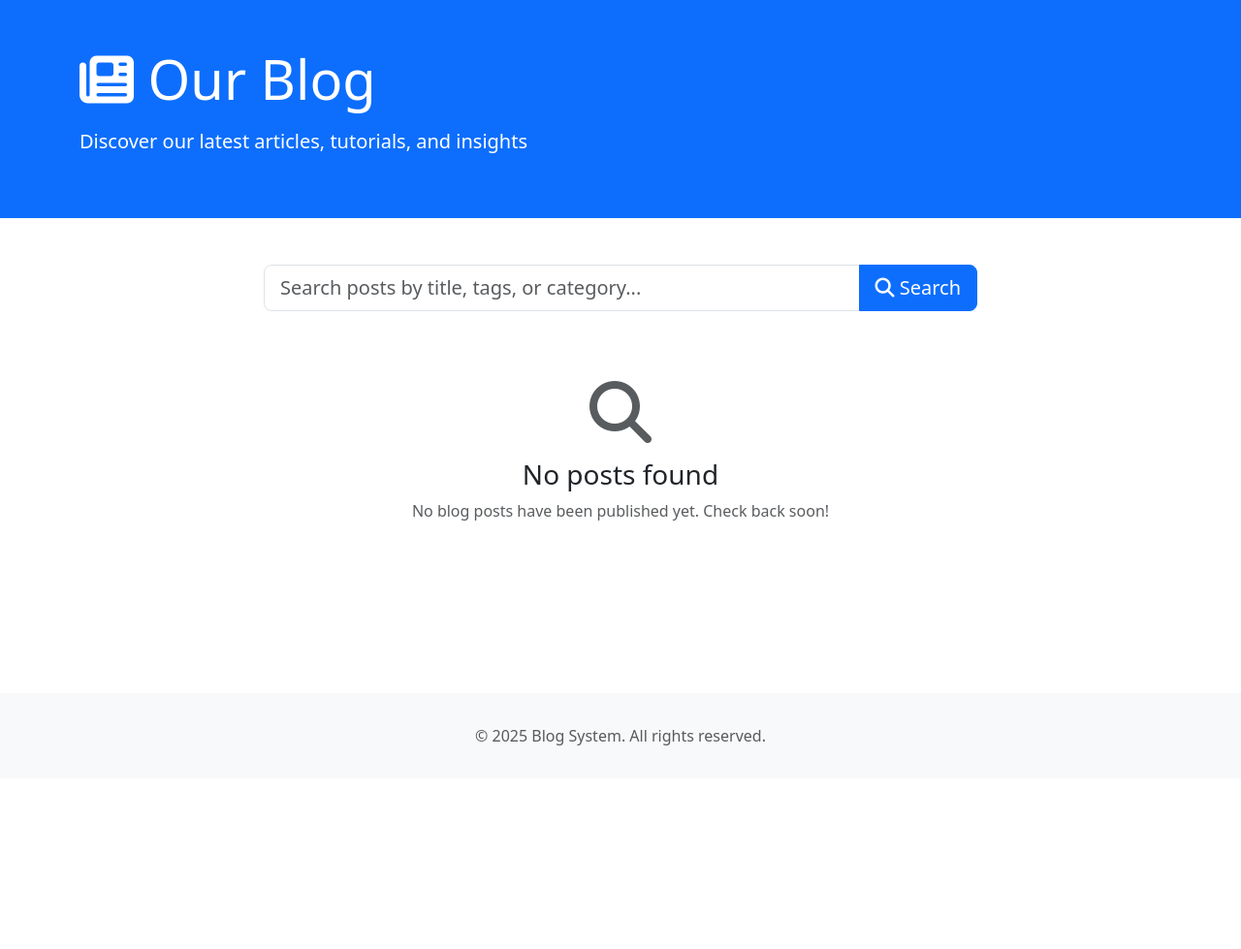
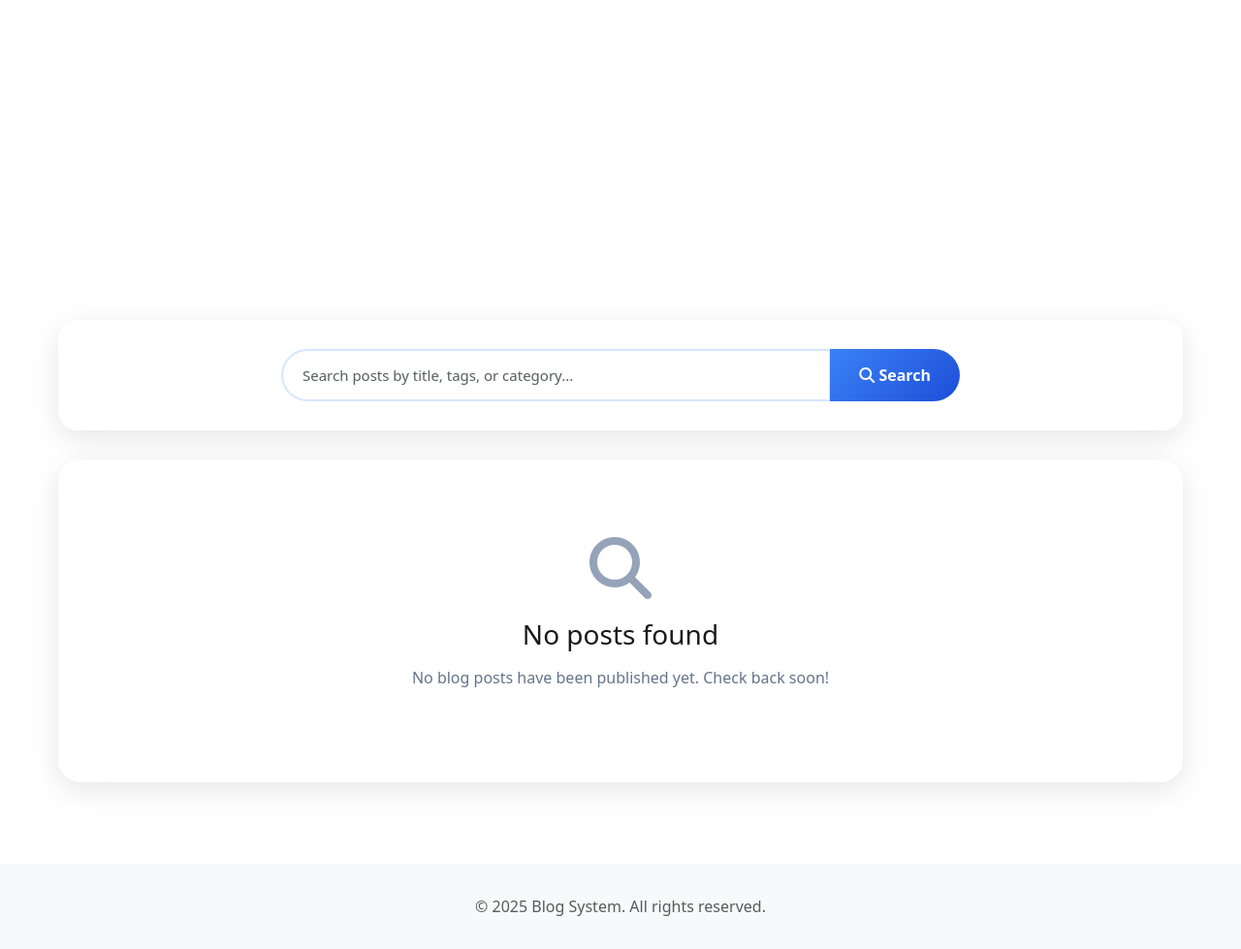
Before and after one commit to alwaysnithish/test, a Django app: page /blog/ in a window 1280 px wide. Shown: the part 56-1035 px from the top of the page at 97% size. Before the commit the page ends 825 px from the top, so only its background shows below. Run offline with Django 4.2, Linux system fonts and the light colour scheme; data that the repository does not hold is empty; some libraries are stand-ins or nearby versions.

Commit message:
Update blog_list.html

```diff
--- a/blog/templates/blog/blog_list.html
+++ b/blog/templates/blog/blog_list.html
@@ -2,26 +2,254 @@
 
 {% block title %}Blog - All Posts{% endblock %}
 
+{% block extra_css %}
+<style>
+    .blog-hero {
+        background: rgba(255, 255, 255, 0.1);
+        border: 1px solid rgba(255, 255, 255, 0.2);
+        padding: 60px 20px;
+        border-radius: 20px;
+        margin: 40px auto;
+        max-width: 1200px;
+        backdrop-filter: blur(10px);
+        text-align: center;
+    }
+
+    .blog-hero h1 {
+        font-size: 2.5rem;
+        color: white;
+        margin-bottom: 15px;
+        font-weight: 700;
+    }
+
+    .blog-hero p {
+        font-size: 1.2rem;
+        color: rgba(255, 255, 255, 0.9);
+    }
+
+    .blog-container {
+        max-width: 1200px;
+        margin: 0 auto;
+        padding: 20px;
+    }
+
+    .search-section {
+        background: rgba(255, 255, 255, 0.95);
+        padding: 30px;
+        border-radius: 20px;
+        margin-bottom: 30px;
+        box-shadow: 0 8px 30px rgba(0, 0, 0, 0.1);
+    }
+
+    .search-form .input-group {
+        max-width: 700px;
+        margin: 0 auto;
+    }
+
+    .search-form input {
+        border: 2px solid rgba(59, 130, 246, 0.2);
+        border-radius: 30px 0 0 30px;
+        padding: 14px 20px;
+        font-size: 15px;
+    }
+
+    .search-form input:focus {
+        outline: none;
+        border-color: #3b82f6;
+        box-shadow: 0 0 0 4px rgba(59, 130, 246, 0.1);
+    }
+
+    .search-form .btn {
+        border-radius: 0 30px 30px 0;
+        background: linear-gradient(135deg, #3b82f6, #1d4ed8);
+        border: none;
+        padding: 14px 30px;
+        font-weight: 600;
+        color: white;
+    }
+
+    .search-form .btn:hover {
+        box-shadow: 0 4px 20px rgba(59, 130, 246, 0.4);
+    }
+
+    .search-form .btn-outline-secondary {
+        border-radius: 30px;
+        margin-left: 10px;
+    }
+
+    .blog-grid {
+        display: grid;
+        grid-template-columns: repeat(auto-fit, minmax(320px, 1fr));
+        gap: 25px;
+        margin-bottom: 40px;
+    }
+
+    .blog-card {
+        background: rgba(255, 255, 255, 0.95);
+        backdrop-filter: blur(20px);
+        border-radius: 24px;
+        overflow: hidden;
+        transition: all 0.4s cubic-bezier(0.4, 0, 0.2, 1);
+        border: 1px solid rgba(255, 255, 255, 0.2);
+        height: 100%;
+        display: flex;
+        flex-direction: column;
+    }
+
+    .blog-card:hover {
+        transform: translateY(-12px) scale(1.02);
+        box-shadow: 0 25px 70px rgba(0, 0, 0, 0.15);
+    }
+
+    .blog-thumbnail {
+        height: 200px;
+        object-fit: cover;
+        width: 100%;
+    }
+
+    .blog-thumbnail.bg-secondary {
+        display: flex;
+        align-items: center;
+        justify-content: center;
+        background: linear-gradient(135deg, #3b82f6, #8b5cf6);
+    }
+
+    .card-body {
+        padding: 25px;
+        flex: 1;
+        display: flex;
+        flex-direction: column;
+    }
+
+    .card-title {
+        font-size: 1.3rem;
+        font-weight: 700;
+        color: #1a1a1a;
+        margin-bottom: 12px;
+    }
+
+    .card-text {
+        color: #64748b;
+        font-size: 14px;
+        line-height: 1.6;
+        margin-bottom: 20px;
+        flex: 1;
+    }
+
+    .badge {
+        padding: 6px 12px;
+        border-radius: 20px;
+        font-size: 12px;
+        font-weight: 600;
+        margin-right: 6px;
+        margin-bottom: 6px;
+    }
+
+    .badge.bg-primary {
+        background: linear-gradient(135deg, #3b82f6, #1d4ed8) !important;
+    }
+
+    .badge.bg-secondary {
+        background: rgba(59, 130, 246, 0.1) !important;
+        color: #2563eb;
+    }
+
+    .btn-outline-primary {
+        background: linear-gradient(135deg, #3b82f6, #1d4ed8);
+        color: white;
+        border: none;
+        padding: 12px 24px;
+        border-radius: 30px;
+        font-weight: 600;
+        transition: all 0.3s ease;
+        text-decoration: none;
+        display: inline-block;
+    }
+
+    .btn-outline-primary:hover {
+        transform: translateY(-2px);
+        box-shadow: 0 10px 30px rgba(59, 130, 246, 0.4);
+        color: white;
+    }
+
+    .pagination {
+        background: rgba(255, 255, 255, 0.95);
+        padding: 20px;
+        border-radius: 20px;
+        box-shadow: 0 8px 30px rgba(0, 0, 0, 0.1);
+    }
+
+    .page-link {
+        color: #2563eb;
+        border: none;
+        background: transparent;
+        font-weight: 500;
+        padding: 8px 16px;
+        margin: 0 4px;
+        border-radius: 10px;
+        transition: all 0.3s ease;
+    }
+
+    .page-link:hover {
+        background: rgba(59, 130, 246, 0.1);
+        color: #1d4ed8;
+    }
+
+    .page-item.active .page-link {
+        background: linear-gradient(135deg, #3b82f6, #1d4ed8);
+        color: white;
+        border-radius: 10px;
+    }
+
+    .alert-info {
+        background: rgba(59, 130, 246, 0.1);
+        border: 2px solid rgba(59, 130, 246, 0.3);
+        border-radius: 15px;
+        color: #1e40af;
+        padding: 15px 20px;
+    }
+
+    .no-posts-section {
+        background: rgba(255, 255, 255, 0.95);
+        padding: 80px 20px;
+        border-radius: 24px;
+        text-align: center;
+        box-shadow: 0 8px 30px rgba(0, 0, 0, 0.1);
+    }
+
+    .no-posts-section i {
+        color: #94a3b8;
+        margin-bottom: 20px;
+    }
+
+    .no-posts-section h3 {
+        color: #1a1a1a;
+        margin-bottom: 15px;
+    }
+
+    .no-posts-section p {
+        color: #64748b;
+    }
+</style>
+{% endblock %}
+
 {% block content %}
-<div class="bg-primary text-white py-5 mb-5">
-    <div class="container">
-        <h1 class="display-4 mb-3"><i class="fas fa-newspaper"></i> Our Blog</h1>
-        <p class="lead">Discover our latest articles, tutorials, and insights</p>
-    </div>
+<div class="blog-hero">
+    <h1><i class="fas fa-newspaper"></i> Our Blog</h1>
+    <p>Discover our latest articles, tutorials, and insights</p>
 </div>
 
-<div class="container mb-5">
-    <div class="row mb-4">
-        <div class="col-lg-8 mx-auto">
-            <form method="get" id="searchForm">
-                <div class="input-group input-group-lg">
+<div class="blog-container">
+    <div class="search-section">
+        <form method="get" id="searchForm" class="search-form">
+            <div class="input-group">
                 <input type="text"
                        name="search"
                        class="form-control"
                        placeholder="Search posts by title, tags, or category..."
                        value="{{ search_query }}"
                        id="searchInput">
-                    <button class="btn btn-primary" type="submit">
+                <button class="btn" type="submit">
                     <i class="fas fa-search"></i> Search
                 </button>
                 {% if search_query %}
@@ -31,7 +259,6 @@
                 {% endif %}
             </div>
         </form>
-        </div>
     </div>
 
     {% if search_query %}
@@ -43,18 +270,17 @@
     {% endif %}
 
     {% if page_obj %}
-    <div class="row g-4" id="blogResults">
+    <div class="blog-grid">
         {% for post in page_obj %}
-        <div class="col-md-6 col-lg-4">
-            <div class="card blog-card h-100 shadow-sm">
+        <div class="blog-card">
             {% if post.thumbnail %}
-                    <img src="{{ post.thumbnail.url }}" class="card-img-top blog-thumbnail" alt="{{ post.title }}">
+                <img src="{{ post.thumbnail.url }}" class="blog-thumbnail" alt="{{ post.title }}">
             {% else %}
-                    <div class="blog-thumbnail bg-secondary d-flex align-items-center justify-content-center">
+                <div class="blog-thumbnail bg-secondary">
                     <i class="fas fa-image fa-3x text-white"></i>
                 </div>
             {% endif %}
-                <div class="card-body d-flex flex-column">
+            <div class="card-body">
                 <div class="mb-2">
                     {% if post.category %}
                         <span class="badge bg-primary">{{ post.category.name }}</span>
@@ -64,7 +290,7 @@
                     {% endfor %}
                 </div>
                 <h5 class="card-title">{{ post.title }}</h5>
-                    <p class="card-text text-muted">{{ post.excerpt|truncatewords:25 }}</p>
+                <p class="card-text">{{ post.excerpt|truncatewords:25 }}</p>
                 <div class="mt-auto">
                     <div class="d-flex justify-content-between align-items-center mb-3">
                         <small class="text-muted">
@@ -77,7 +303,6 @@
                     <a href="{% url 'blog_detail' post.slug %}" class="btn btn-outline-primary w-100">
                         Read More <i class="fas fa-arrow-right"></i>
                     </a>
-                    </div>
                 </div>
             </div>
         </div>
@@ -123,10 +348,10 @@
     {% endif %}
 
     {% else %}
-    <div class="text-center py-5">
-        <i class="fas fa-search fa-4x text-muted mb-3"></i>
+    <div class="no-posts-section">
+        <i class="fas fa-search fa-4x"></i>
         <h3>No posts found</h3>
-        <p class="text-muted">
+        <p>
             {% if search_query %}
                 Try searching with different keywords.
             {% else %}
@@ -139,7 +364,6 @@
 
 {% block extra_js %}
 <script>
-    // Optional: Auto-submit search after typing (debounced)
     let searchTimeout;
     document.getElementById('searchInput').addEventListener('input', function() {
         clearTimeout(searchTimeout);
```
Lines whose indentation alone changed are shown as unchanged.
